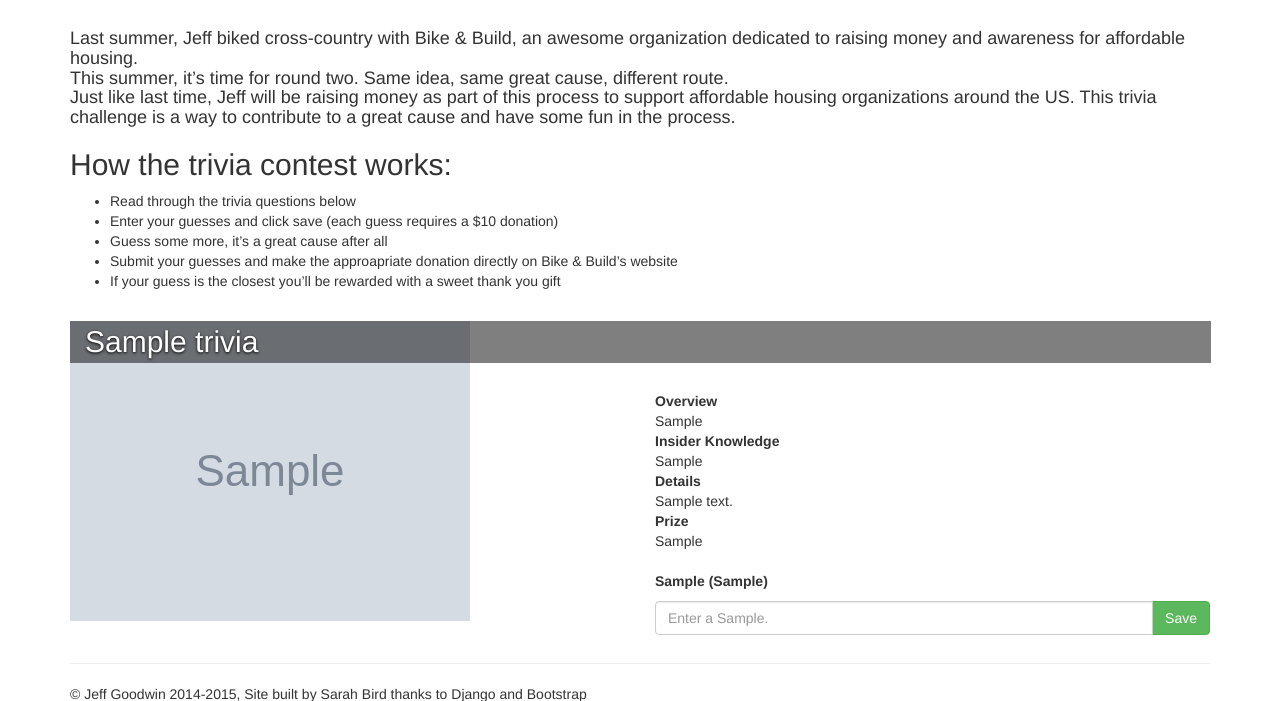
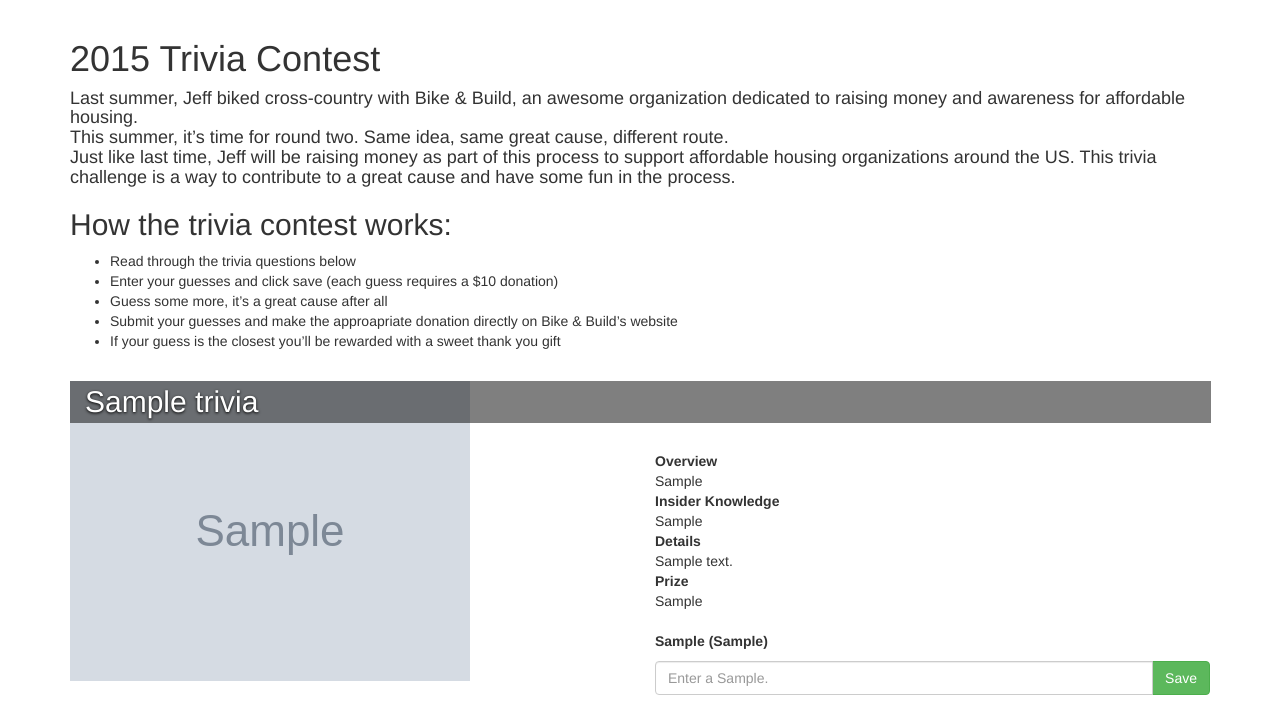
Before and after one commit to birdsarah/jeff_bikeandbuild_trivia, a Django app: template trivia/templates/trivia/trivia_list.html in a window 1280 px wide. Shown: the part 51-752 px from the top of the page. Run offline with Django 3.2, Linux system fonts and the light colour scheme; tables that the repository leaves empty hold one stand-in row (values such as "Sample post"); the template is opened without the code that fills it: values that come from a table or form of the project are taken from there, most other values are stand-ins (such as "Sample title", 1, 10 or a date in 2020); grey boxes marked "Sample" are stand-in pictures; parts of the project's set-up code (start-up, migrations or seed data) failed here and were passed over; some libraries are stand-ins or nearby versions.

Commit message:
Update trivia_list.html

```diff
--- a/trivia/templates/trivia/trivia_list.html
+++ b/trivia/templates/trivia/trivia_list.html
@@ -10,6 +10,7 @@
 {% block content %}
 <div class="row">
     <div class="col-md-12">
+        <h1>2015 Trivia Contest</h1>
         <h4>Last summer, Jeff biked cross-country with Bike & Build, an awesome organization dedicated to raising money and awareness for affordable housing. </br>
 This summer, it’s time for round two.  Same idea, same great cause, different route.  </br>
 Just like last time, Jeff will be raising money as part of this process to support affordable housing organizations around the US.
```
